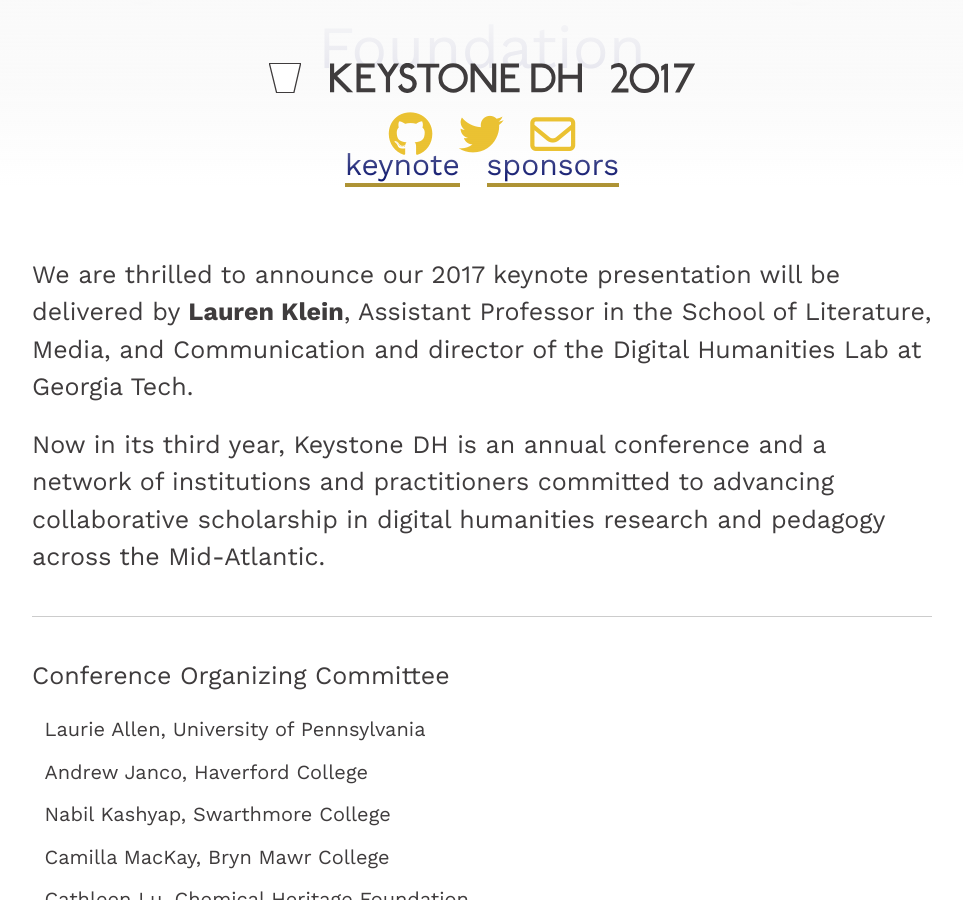
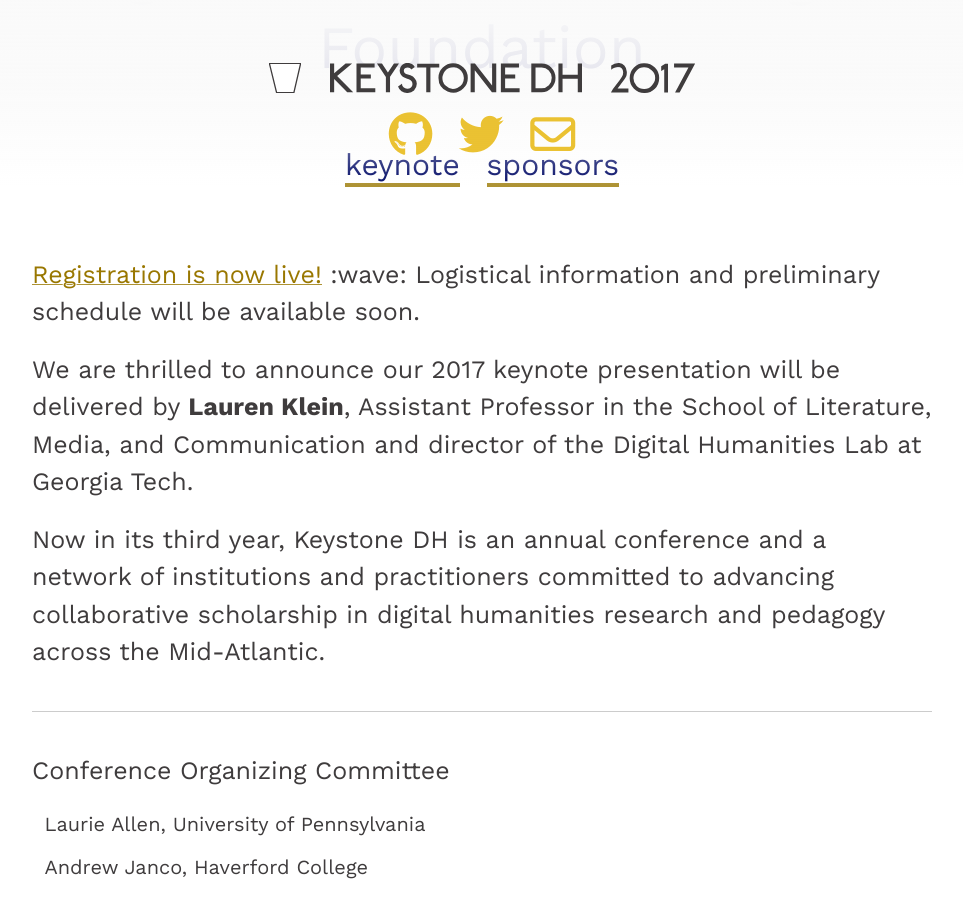
Before and after one commit to histlib/2017, a Jekyll site: the page built from index.md, in a window 1280 px wide and 900 px high, scrolled down 394 px. Shown: the whole window, without its empty margins (158-1121 px from the left). Built offline with Jekyll 4.4.1, drawn with Linux system fonts in a browser that asks for light colours; nearby versions of some CDN libraries.

Commit message:
adds registration link

```diff
--- a/index.md
+++ b/index.md
@@ -8,6 +8,8 @@
 
 <div class="site-nav">{% include navigation.html %}</div>
 <br/>
+
+[Registration is now live!](https://www.eventbrite.com/e/keystone-dh-2017-tickets-33716730649) :wave: Logistical information and preliminary schedule will be available soon.
 
 We are thrilled to announce our 2017 keynote presentation will be delivered by **Lauren Klein**, Assistant Professor in the School of Literature, Media, and Communication and director of the Digital Humanities Lab at Georgia Tech.
 
```
